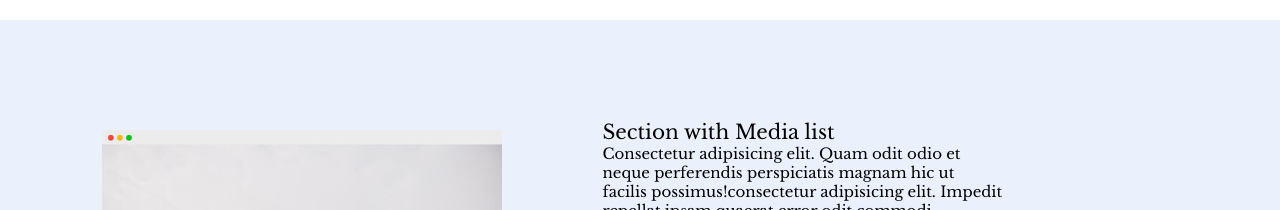
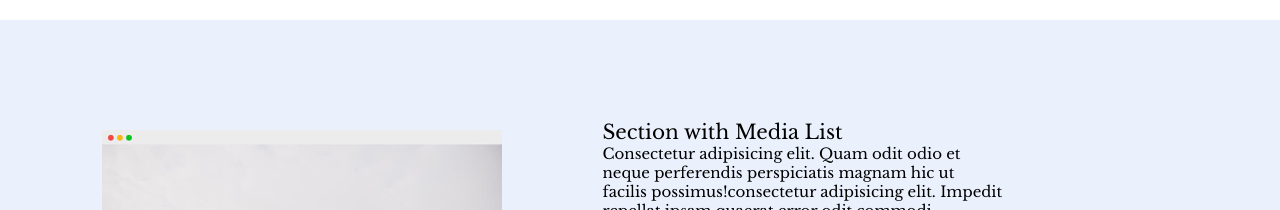
Before and after one commit to MilosM00/react-website, a React (Create React App) app: page / in a window 1280 px wide. Shown: the part 1480-1690 px from the top of the page. Built offline with nearby package versions, Linux system fonts and the light colour scheme; the HTML template or start-up script is replaced by a standard one.

Commit message:
MediaList.js updated

```diff
--- a/src/components/MediaList.js
+++ b/src/components/MediaList.js
@@ -11,7 +11,7 @@ const MediaList = () =>{
                 <div className="img-list-media"></div>
 
                 <div>
-                    <p className="title-media-list">Section with Media list</p>
+                    <p className="title-media-list">Section with Media List</p>
                     <p className="info-media-list">
                         Consectetur adipisicing elit.
                         Quam odit odio et neque perferendis perspiciatis magnam hic ut facilis possimus!consectetur adipisicing elit.
```
